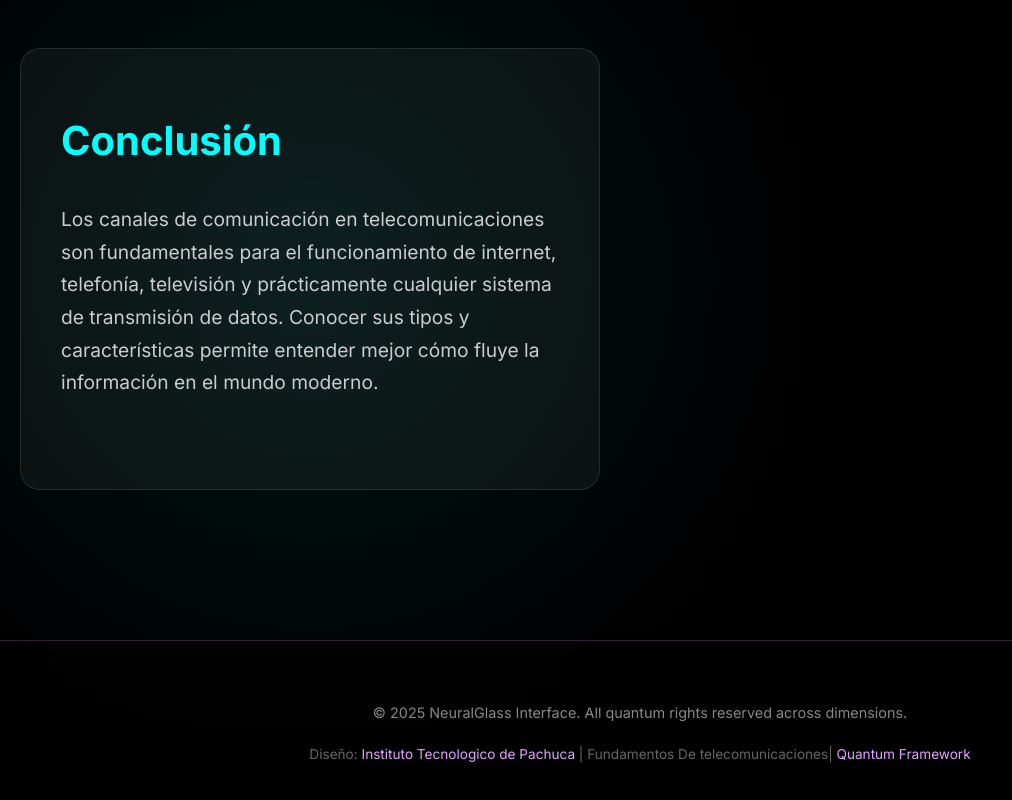
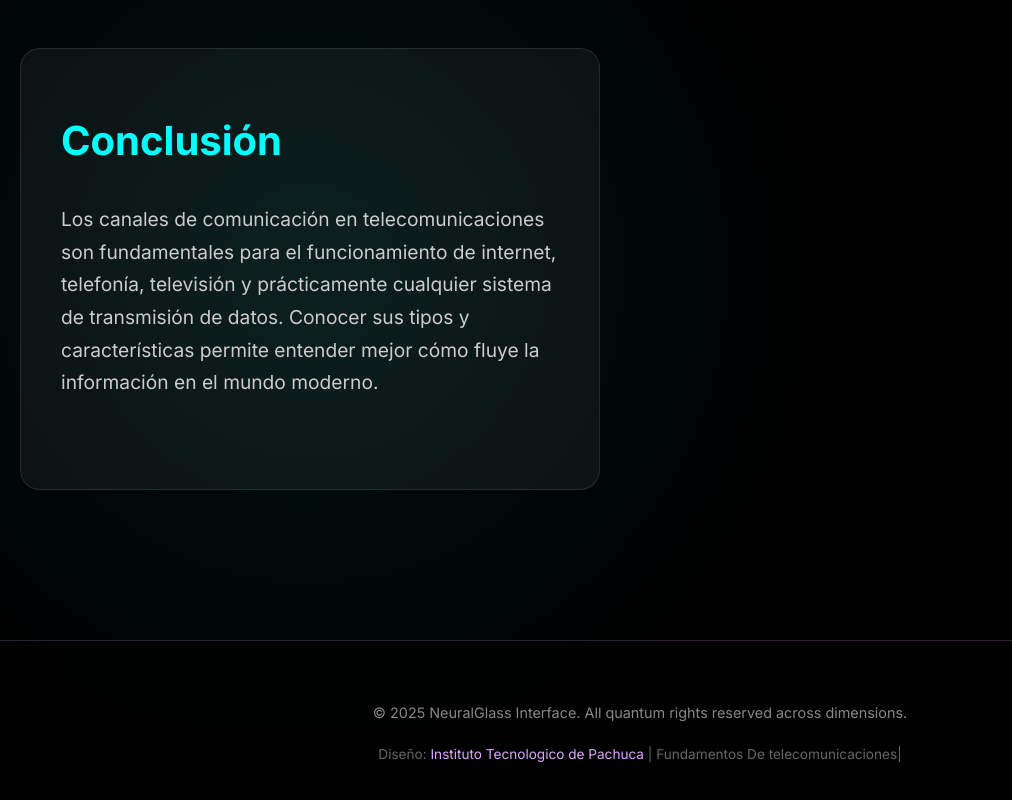
Before and after one commit to CtrlViolet/PaginaPagola, a plain HTML site: page index.html in a window 1280 px wide. Shown: the part 8400-9200 px from the top of the page, without its empty margins (0-1012 px from the left). Drawn offline with Linux system fonts and the light colour scheme.

Commit message:
Cambio Footer V.2

```diff
--- a/index.html
+++ b/index.html
@@ -303,7 +303,7 @@ https://templatemo.com/tm-597-neural-glass
             </div>
             <div class="footer-design">
                 Diseño: <a href="https://itp.itpachuca.edu.mx" target="_blank" rel="nofollow noopener">Instituto Tecnologico de Pachuca</a> | Fundamentos De telecomunicaciones|
-                <a href="#">Quantum Framework</a>
+                <a href="#"></a>
             </div>
         </div>
     </footer>
```
